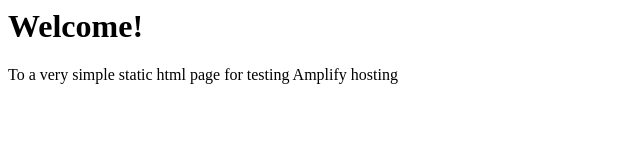
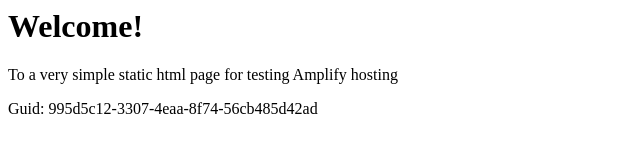
Before and after one commit to aws-aemilia-lhr/Github-PR-Commit-Integration-Test-DoNotTouch-GithubWebhookPreviewCanaryTest-v1-prod-eu-west-2, a website: page src/index.html in a window 1280 px wide. Shown: the whole page, without its empty margins (0-640 px from the left). Drawn offline with Linux system fonts and the light colour scheme.

Commit message:
commit from integ tests

```diff
--- a/src/index.html
+++ b/src/index.html
@@ -1,3 +1,5 @@
+
+
 <html lang="en">
 
 <head>
@@ -10,6 +12,6 @@
 <body>
     <h1>Welcome!</h1>
     <p>To a very simple static html page for testing Amplify hosting</p>
-</body>
+    <p>Guid: 995d5c12-3307-4eaa-8f74-56cb485d42ad</p></body>
 
 </html>
```
